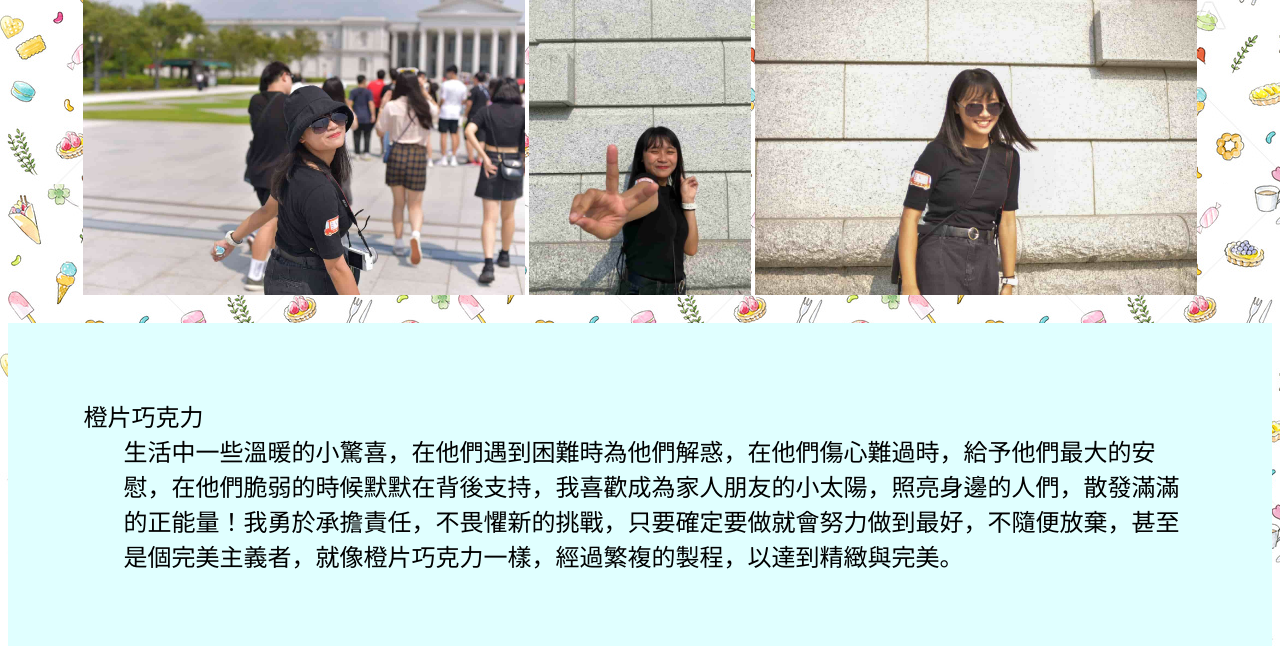
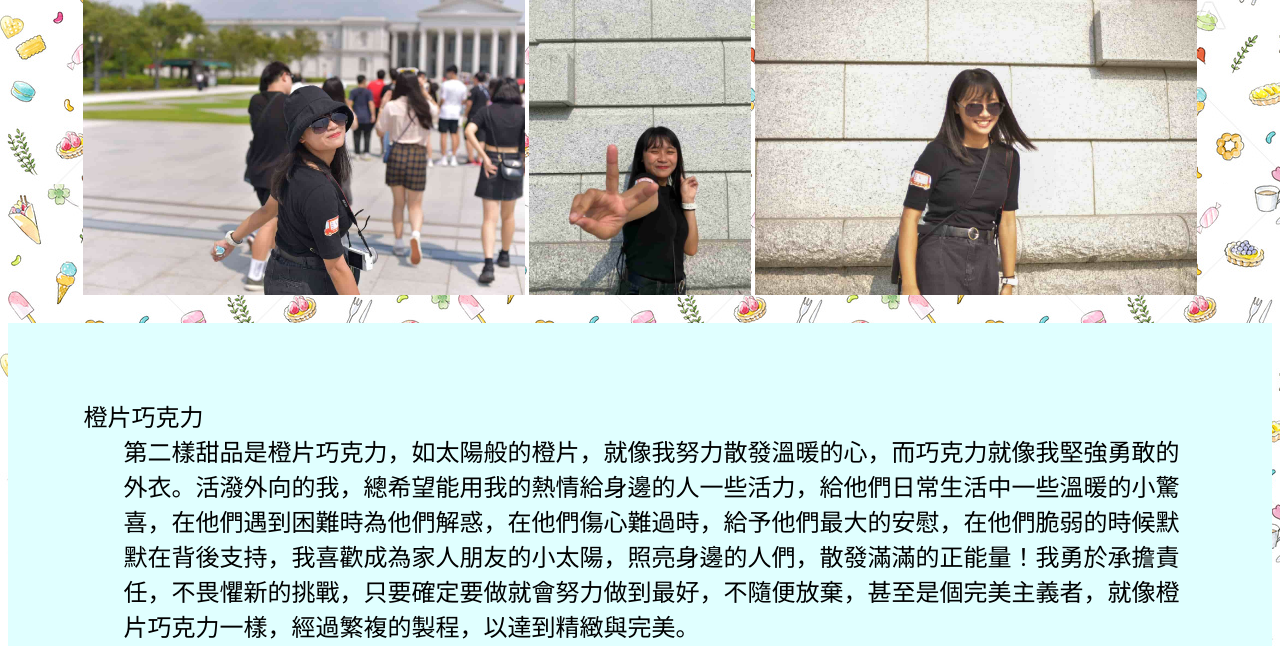
Before and after one commit to Prudenceeeeee/Prudenceeeeee.github.io, a plain HTML site: page 橙片巧克力.html in a window 1280 px wide. Shown: the part 154-800 px from the top of the page. Drawn offline with Linux system fonts and the light colour scheme.

Commit message:
Add files via upload

```diff
--- a/橙片巧克力.html
+++ b/橙片巧克力.html
@@ -12,7 +12,7 @@
             <img src="images/%E6%A9%99%E7%89%87%E5%B7%A7%E5%85%8B%E5%8A%9B%E5%9C%96%E7%89%87.jpg" width="17.5%">
             <img src="images/%E7%95%A2%E6%97%85%E7%B3%BB%E5%88%97.jpg" width="35%">
             <dl>
-            <dt>橙片巧克力 </dt><dd>生活中一些溫暖的小驚喜，在他們遇到困難時為他們解惑，在他們傷心難過時，給予他們最大的安慰，在他們脆弱的時候默默在背後支持，我喜歡成為家人朋友的小太陽，照亮身邊的人們，散發滿滿的正能量！我勇於承擔責任，不畏懼新的挑戰，只要確定要做就會努力做到最好，不隨便放棄，甚至是個完美主義者，就像橙片巧克力一樣，經過繁複的製程，以達到精緻與完美。</dd>
+            <dt>橙片巧克力 </dt><dd>第二樣甜品是橙片巧克力，如太陽般的橙片，就像我努力散發溫暖的心，而巧克力就像我堅強勇敢的外衣。活潑外向的我，總希望能用我的熱情給身邊的人一些活力，給他們日常生活中一些溫暖的小驚喜，在他們遇到困難時為他們解惑，在他們傷心難過時，給予他們最大的安慰，在他們脆弱的時候默默在背後支持，我喜歡成為家人朋友的小太陽，照亮身邊的人們，散發滿滿的正能量！我勇於承擔責任，不畏懼新的挑戰，只要確定要做就會努力做到最好，不隨便放棄，甚至是個完美主義者，就像橙片巧克力一樣，經過繁複的製程，以達到精緻與完美。</dd>
             </dl>
             <h2>
             <a href="%E7%94%9C%E9%BB%9E%E8%8F%9C%E5%96%AE.html">回到菜單</a>
```
Also changed, not shown: 戚風蛋糕.html (+1 -1 lines).
